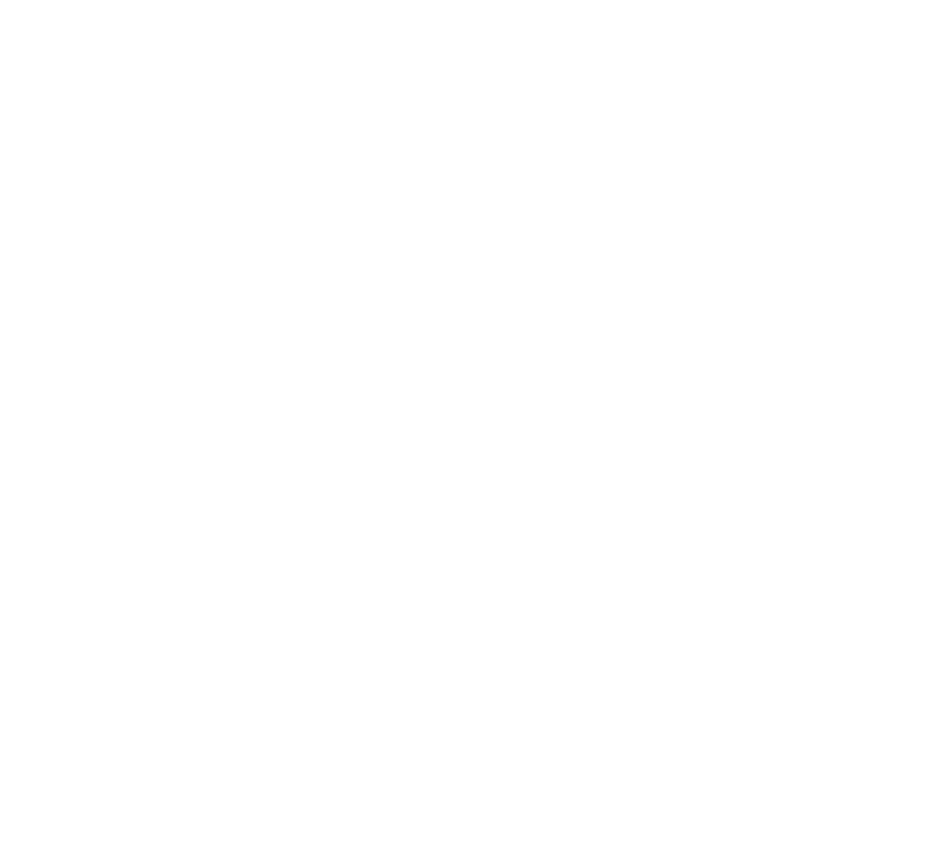
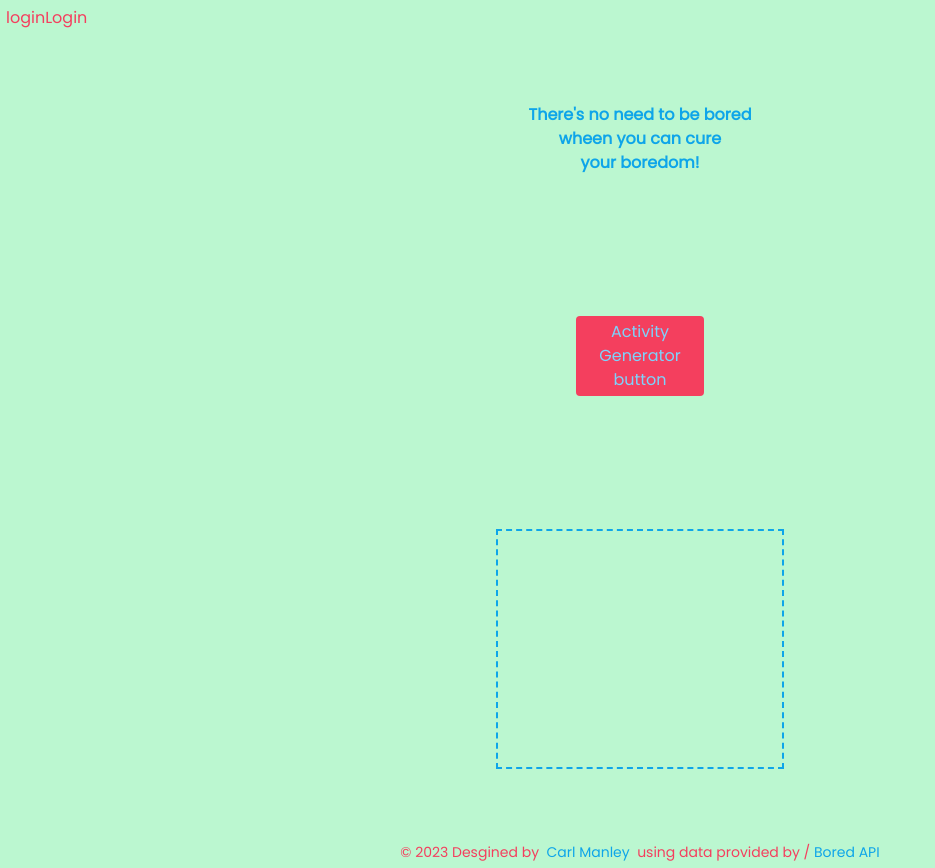
Before and after one commit to The-Codinator-Berlin/bored-app, a React (Create React App) app: page / in a window 1280 px wide. Shown: the whole page, without its empty margins (0-935 px from the left). Before the commit the page ends 800 px from the top, so only its background shows below. Built offline with nearby package versions, Linux system fonts and the light colour scheme; the HTML template or start-up script is replaced by a standard one.

Commit message:
Landing page in app and styling added

```diff
--- a/src/App.js
+++ b/src/App.js
@@ -1,9 +1,10 @@
 import './App.css';
+import LandingPage from './LandingPage';
 
 function App() {
   return (
-    <div className="font-poppins">
-
+    <div className="bg-green-200 text-rose-500 font-poppins">
+    <LandingPage />
     </div>
   );
 }
```
